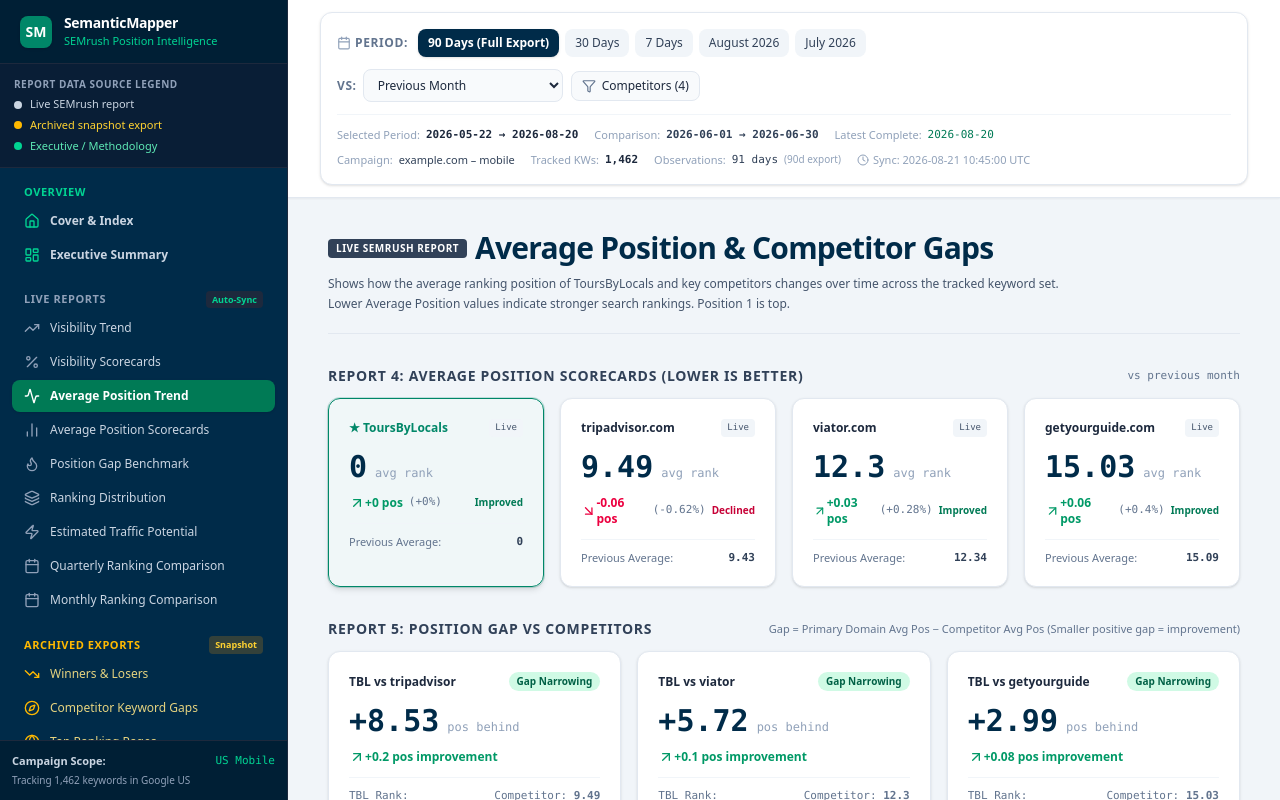
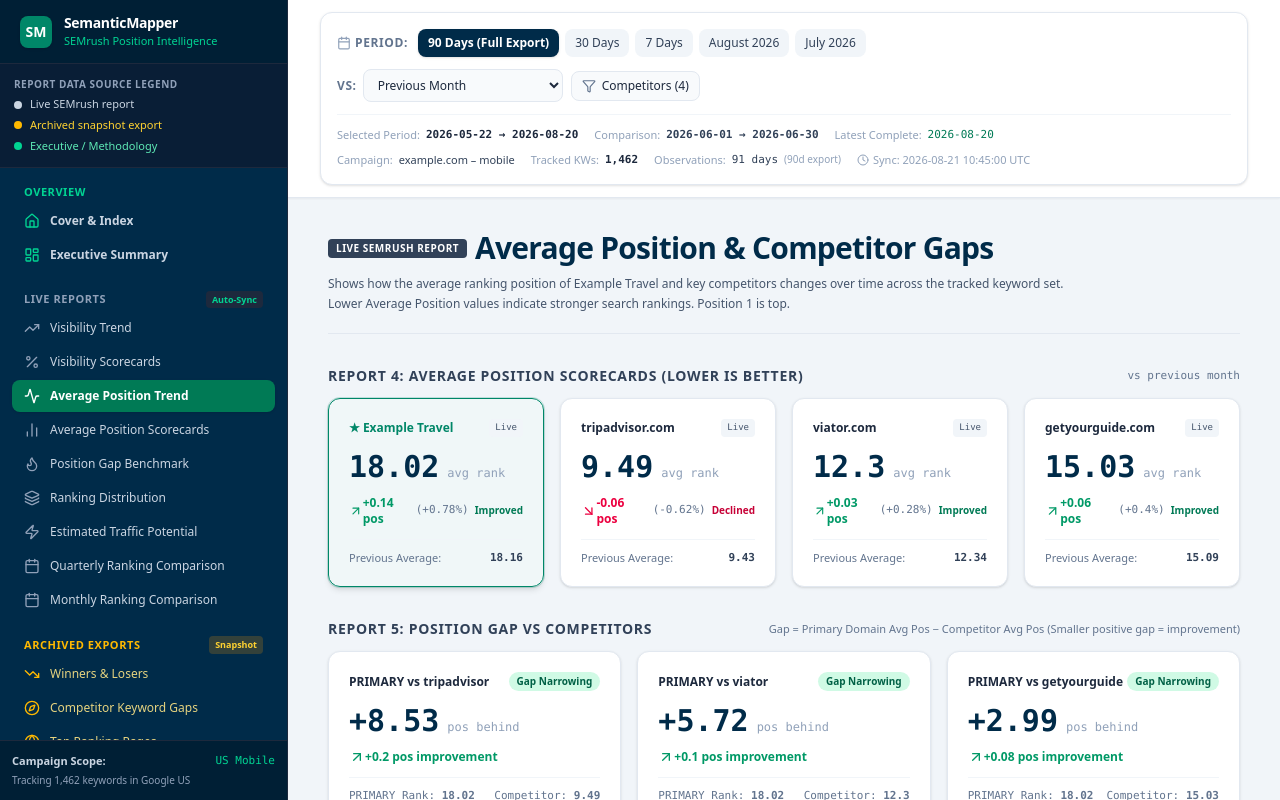
Before and after one commit to Ami55/semrush-position-analysis, a React (Vite) app: page / in a window 1280 px wide. Both pictures are taken after a click on the button "Average Position Trend". Shown: the top 800 px of the page. Built offline with nearby package versions, Linux system fonts and the light colour scheme.

Commit message:
Use neutral campaign defaults in src/components/live/AveragePositionReport.tsx

```diff
--- a/src/components/live/AveragePositionReport.tsx
+++ b/src/components/live/AveragePositionReport.tsx
@@ -46,14 +46,14 @@
   filter,
 }) => {
   const [activeDomains, setActiveDomains] = useState<DomainName[]>([
-    'toursbylocals.com',
+    'example.com',
     'tripadvisor.com',
     'viator.com',
     'getyourguide.com',
   ]);
 
   const domainColors: Record<DomainName, { color: string; strokeWidth: number }> = {
-    'toursbylocals.com': { color: '#008768', strokeWidth: 3.5 },
+    'example.com': { color: '#008768', strokeWidth: 3.5 },
     'tripadvisor.com': { color: '#00aa6c', strokeWidth: 2 },
     'viator.com': { color: '#e84c3d', strokeWidth: 2 },
     'getyourguide.com': { color: '#ff7700', strokeWidth: 2 },
@@ -86,7 +86,7 @@
 
   // Compute domain scorecards
   const domains: DomainName[] = [
-    'toursbylocals.com',
+    'example.com',
     'tripadvisor.com',
     'viator.com',
     'getyourguide.com',
@@ -103,17 +103,17 @@
     )
   );
 
-  const tblScorecard = domainScorecards.find((d) => d.domain === 'toursbylocals.com')!;
+  const primaryScorecard = domainScorecards.find((d) => d.domain === 'example.com')!;
   const gaps: PositionGapData[] = calculatePositionGaps(filter, RAW_DAILY_OBSERVATIONS);
 
   // Takeaways
   const avgPosTakeaways: TakeawayItem[] = [
     {
-      whatHappened: `ToursByLocals Average Position improved to ${tblScorecard.currentAveragePosition} (up ${tblScorecard.positionImprovement} rank positions from ${tblScorecard.comparisonAveragePosition}).`,
+      whatHappened: `Example Travel Average Position improved to ${primaryScorecard.currentAveragePosition} (up ${primaryScorecard.positionImprovement} rank positions from ${primaryScorecard.comparisonAveragePosition}).`,
       whyItMatters: 'Lower Average Position values indicate stronger search rankings closer to top page-one positions.',
       opportunityOrRisk: 'opportunity',
       recommendedAction: 'Target striking distance positions 11-20 to push the overall domain average position below 18.0.',
-      supportingMetric: `Current: ${tblScorecard.currentAveragePosition} vs Prior: ${tblScorecard.comparisonAveragePosition}`,
+      supportingMetric: `Current: ${primaryScorecard.currentAveragePosition} vs Prior: ${primaryScorecard.comparisonAveragePosition}`,
       comparisonType: filter.comparisonPreset,
     },
     {
@@ -141,7 +141,7 @@
               </h1>
             </div>
             <p className="mt-2 text-xs text-slate-600 max-w-3xl leading-relaxed">
-              Shows how the average ranking position of ToursByLocals and key competitors changes over time across the tracked keyword set. Lower Average Position values indicate stronger search rankings. Position 1 is top.
+              Shows how the average ranking position of Example Travel and key competitors changes over time across the tracked keyword set. Lower Average Position values indicate stronger search rankings. Position 1 is top.
             </p>
           </div>
         </div>
@@ -160,7 +160,7 @@
 
         <div className="grid grid-cols-1 gap-4 sm:grid-cols-2 lg:grid-cols-4">
           {domainScorecards.map((sc) => {
-            const isTBL = sc.domain === 'toursbylocals.com';
+            const isPRIMARY = sc.domain === 'example.com';
             // Position improvement = Previous - Current. Positive = Green (better ranking)
             const isImproved = sc.positionImprovement >= 0;
 
@@ -168,7 +168,7 @@
               <div
                 key={sc.domain}
                 className={`rounded-xl border p-5 transition ${
-                  isTBL
+                  isPRIMARY
                     ? 'border-[#008768] bg-emerald-50/20 shadow-md ring-1 ring-[#008768]/20'
                     : 'border-slate-200 bg-white shadow-sm'
                 }`}
@@ -176,10 +176,10 @@
                 <div className="flex items-center justify-between">
                   <span
                     className={`text-xs font-bold ${
-                      isTBL ? 'text-[#008768]' : 'text-slate-800'
+                      isPRIMARY ? 'text-[#008768]' : 'text-slate-800'
                     }`}
                   >
-                    {isTBL ? '★ ToursByLocals' : sc.domain}
+                    {isPRIMARY ? '★ Example Travel' : sc.domain}
                   </span>
                   <span className="rounded bg-slate-100 px-1.5 py-0.5 text-[9px] font-mono text-slate-600">
                     Live
@@ -248,7 +248,7 @@
               >
                 <div className="flex items-center justify-between">
                   <span className="text-xs font-bold text-slate-800">
-                    TBL vs {gap.competitor.replace('.com', '')}
+                    PRIMARY vs {gap.competitor.replace('.com', '')}
                   </span>
                   <span
                     className={`rounded-full px-2 py-0.5 text-[10px] font-bold ${
@@ -279,7 +279,7 @@
 
                 <div className="mt-3 space-y-1 border-t border-slate-100 pt-2.5 text-[11px] text-slate-500 font-mono">
                   <div className="flex justify-between">
-                    <span>TBL Rank: <strong>{gap.tblCurrentPos}</strong></span>
+                    <span>PRIMARY Rank: <strong>{gap.primaryCurrentPos}</strong></span>
                     <span>Competitor: <strong>{gap.competitorCurrentPos}</strong></span>
                   </div>
                   <div className="flex justify-between text-slate-400">
@@ -367,7 +367,7 @@
                             <div
                               key={entry.name}
                               className={`flex items-center justify-between gap-4 font-mono ${
-                                entry.name === 'toursbylocals.com' ? 'font-bold text-[#008768]' : 'text-slate-600'
+                                entry.name === 'example.com' ? 'font-bold text-[#008768]' : 'text-slate-600'
                               }`}
                             >
                               <span className="flex items-center gap-1.5">
@@ -390,7 +390,7 @@
               <Legend
                 wrapperStyle={{ fontSize: '11px', paddingTop: '16px' }}
                 formatter={(val) => (
-                  <span className={val === 'toursbylocals.com' ? 'font-bold text-[#008768]' : 'text-slate-600'}>
+                  <span className={val === 'example.com' ? 'font-bold text-[#008768]' : 'text-slate-600'}>
                     {val}
                   </span>
                 )}
```
